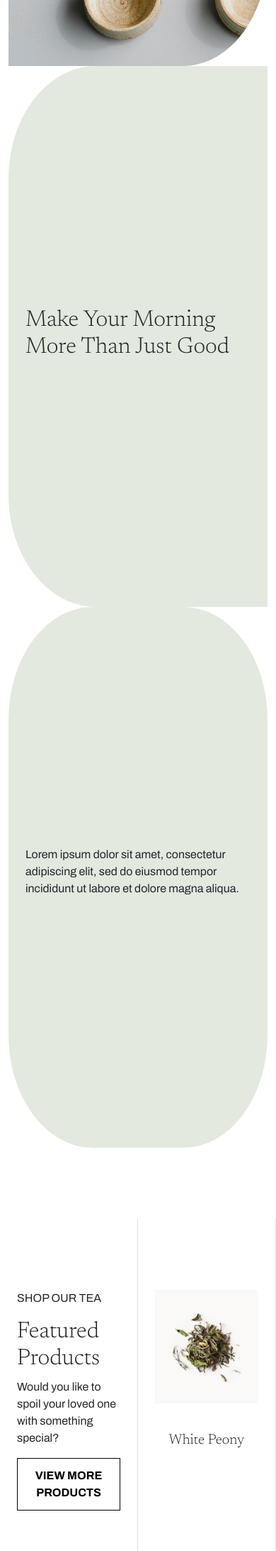
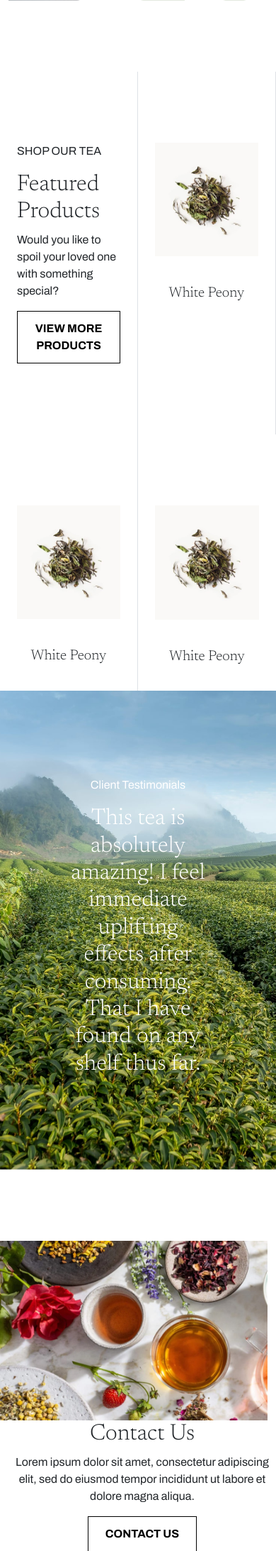
Before and after one commit to Intelli-Management-Group/OrchardBC, a PHP site: page / in a window 390 px wide. Shown: the part 3248-5433 px from the top of the page at 71% size. Run offline with PHP 8.4, Linux system fonts and the light colour scheme; some libraries are stand-ins or nearby versions.

Commit message:
Update home page

```diff
--- a/css/responsive.css
+++ b/css/responsive.css
@@ -0,0 +1,11 @@
+@media only screen and (min-width: 1400px) {
+    .custom-container {
+        max-width: 1340px;
+    }
+}
+
+@media only screen and (min-width: 1600px) {
+    .custom-container {
+        max-width: 1576px;
+    }
+}
--- a/css/style.css
+++ b/css/style.css
@@ -83,11 +83,12 @@
     left: 5%;
     transform: translateY(-50%);
     text-align: left;
+    width: 50%;
 }
 
 .highlight-wrap {
     background-color: #425300;
-    padding: 100px 24px;
+    padding: 77px 24px;
     display: flex;
     flex-direction: column;
     justify-content: center;
@@ -135,7 +136,7 @@
 .product-card-content {
     position: absolute;
     top: 50%;
-    left: 50%;
+    left: 55%;
     transform: translateY(-50%);
 }
 
@@ -177,7 +178,7 @@
 }
 
 .masked-image-content {
-    padding: 0 24px;
+    padding: 0 50px;
 }
 
 .button {
--- a/inc/header.php
+++ b/inc/header.php
@@ -33,7 +33,7 @@
 
 <header>
     <nav class="navbar navbar-expand-lg bg-transparent position-absolute w-100">
-        <div class="container d-flex justify-content-between align-items-center">
+        <div class="custom-container container d-flex justify-content-between align-items-center">
             <!-- Logo -->
             <a class="navbar-brand" href="/">
                 <img src="img/home/logo.png" alt="logo" class="logo">
--- a/index.php
+++ b/index.php
@@ -103,17 +103,17 @@
 
     <div class="container-fluid">
         <div class="row section-padding">
-            <div class="col-lg-4">
+            <div style="width: 40%;">
                 <div class="masked-image masked-image-1"></div>
             </div>
-            <div class="col-lg-4">
+            <div style="width: 30%;">
                 <div class="masked-image masked-image-2">
                     <div class="masked-image-content">
                         <h2>Make Your Morning More Than Just Good </h2>
                     </div>
                 </div>
             </div>
-            <div class="col-lg-4">
+            <div style="width: 30%;">
                 <div class="masked-image masked-image-3">
                     <div class="masked-image-content">
                         <p>Lorem ipsum dolor sit amet, consectetur adipiscing elit, sed do eiusmod tempor incididunt ut labore et dolore magna aliqua.</p>
@@ -123,7 +123,7 @@
         </div>
     </div>
 
-    <div class="container-fluid">
+    <div class="custom-container container">
         <div class="row">
             <div class="col-lg-3 col-6 p-0 border-end">
                 <div class="shop-wrap align-items-start">
@@ -160,12 +160,26 @@
         </div>
     </div>
 
-    <div class="home-footer">
+    <section class="home-footer">
         <div class="home-footer-content">
             <p>Client Testimonials</p>
             <h2>This tea is absolutely amazing! I feel immediate uplifting effects after consuming. That I have found on any shelf thus far.</h2>
         </div>
-    </div>
+    </section>
+
+    <section class="container-fluid">
+        <div class="row section-padding">
+            <div class="col-lg-6 ps-0">
+                <img src="img/home/contact.jpg" alt="" class="img-fluid">
+            </div>
+
+            <div class="col-lg-6 pe-0 d-flex flex-column justify-content-center align-items-center text-center">
+                <h2>Contact Us</h2>
+                <p>Lorem ipsum dolor sit amet, consectetur adipiscing elit, sed do eiusmod tempor incididunt ut labore et dolore magna aliqua.</p>
+                <button class="button">CONTACT US</button>
+            </div>
+        </div>
+    </section>
 </body>
 
 <?php include 'inc/footer.php'; ?>
```
Also changed, not shown: img/home/contact.jpg (added), img/home/letter_b.svg, img/home/letter_c.svg, img/home/letter_o.svg.
